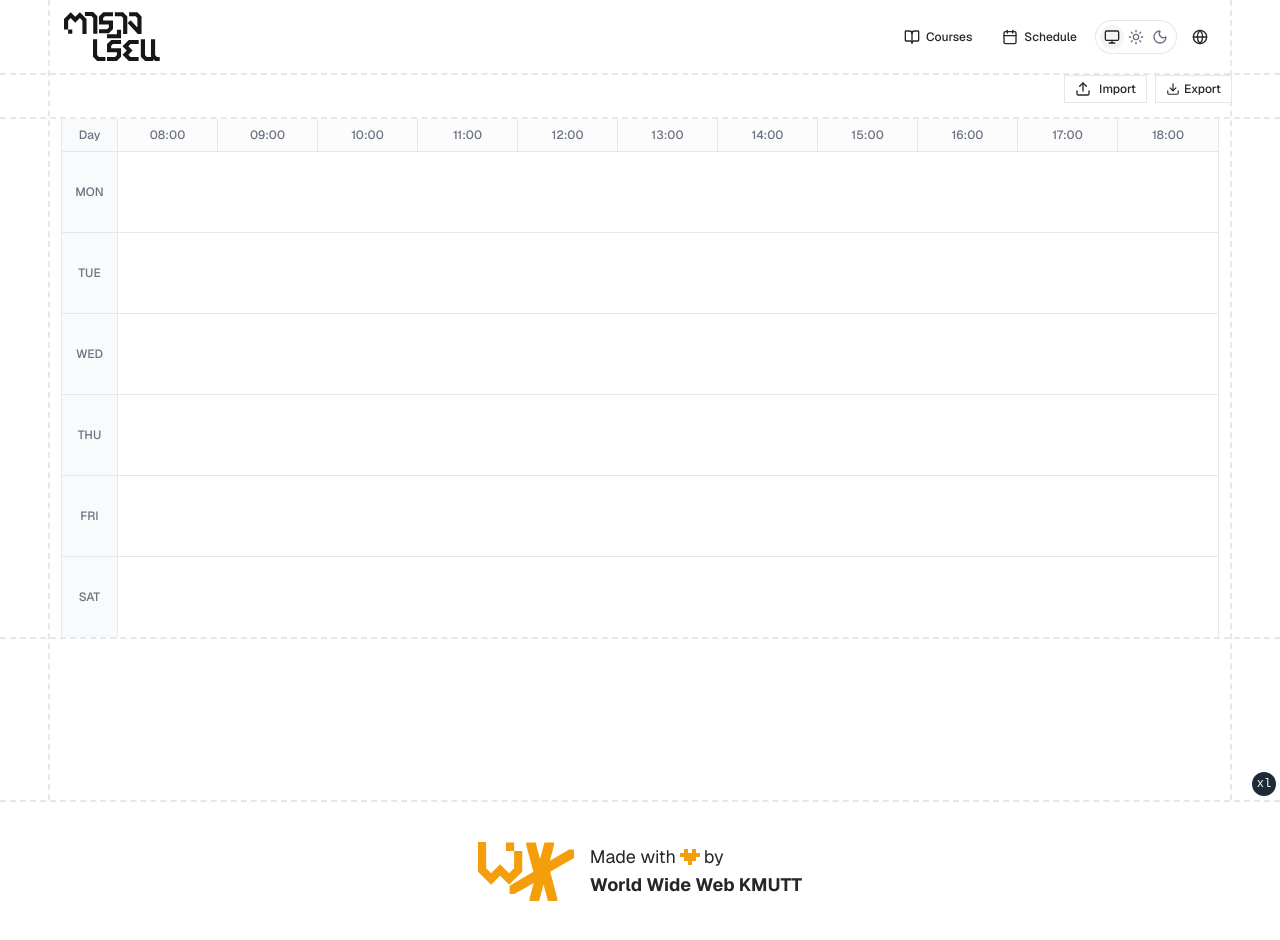
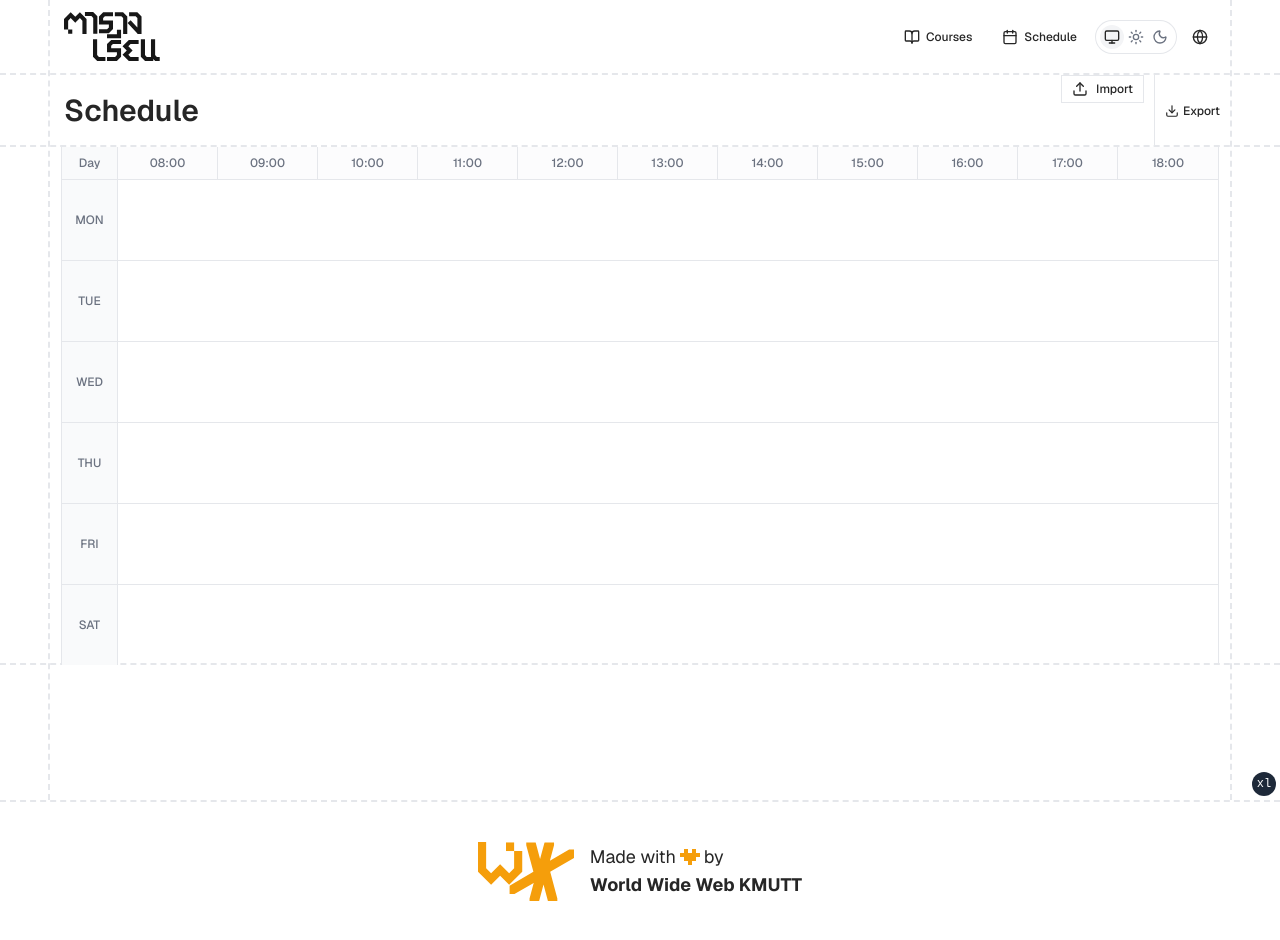
Before and after one commit to work-wide-web-kmutt/tarang-rian, a React (Vite) app in the folder apps/web/: page /schedule in a window 1280 px wide. Built offline with nearby package versions, Linux system fonts and the light colour scheme; what @content-collections/core would draw is missing.

Commit message:
feat: add customizable trigger className to ScheduleExportDialog

```diff
--- a/apps/web/src/components/schedule/export/export-dialog.tsx
+++ b/apps/web/src/components/schedule/export/export-dialog.tsx
@@ -31,7 +31,13 @@ import {
   exportAsPdf,
 } from "./utils";
 
-export function ScheduleExportDialog() {
+interface ScheduleExportDialogProps {
+  triggerClassName?: string;
+}
+
+export function ScheduleExportDialog({
+  triggerClassName,
+}: ScheduleExportDialogProps) {
   const { t } = useTranslation();
   const sessions = useSelectedGenElectives();
 
@@ -96,7 +102,10 @@ export function ScheduleExportDialog() {
   return (
     <Dialog>
       <DialogTrigger
-        className={cn(buttonVariants({ variant: "outline", size: "sm" }))}
+        className={cn(
+          buttonVariants({ variant: "outline", size: "sm" }),
+          triggerClassName
+        )}
       >
         <Download className="h-4 w-4" />
         {t("export.button", "Export")}
--- a/apps/web/src/routes/(public)/schedule.tsx
+++ b/apps/web/src/routes/(public)/schedule.tsx
@@ -1,4 +1,5 @@
 import { createFileRoute } from "@tanstack/react-router";
+import { useTranslation } from "react-i18next";
 import { Schedule } from "@/components/schedule";
 import { ScheduleExportDialog } from "@/components/schedule/export/export-dialog";
 import { ScheduleImportDialog } from "@/components/schedule/export/import-dialog";
@@ -10,14 +11,20 @@ export const Route = createFileRoute("/(public)/schedule")({
 
 function SelectedCoursesPage() {
   const selected = useSelectedGenElectives();
+  const { t } = useTranslation();
 
   return (
     <div className="container mx-auto px-12 pb-20">
-      <div className="relative flex w-full justify-end gap-2 border-dashed pb-4 after:absolute after:bottom-0 after:left-1/2 after:h-0.5 after:w-screen after:-translate-x-1/2 after:border-border after:border-b-2 after:border-dashed">
-        <ScheduleImportDialog />
-        <ScheduleExportDialog />
+      <div className="relative flex w-full items-stretch justify-between border-dashed after:absolute after:bottom-0 after:left-1/2 after:h-0.5 after:w-screen after:-translate-x-1/2 after:border-border after:border-b-2 after:border-dashed">
+        <h1 className="flex items-center px-4 font-semibold text-3xl">
+          {t("nav.schedule")}
+        </h1>
+        <div className="flex gap-2">
+          <ScheduleImportDialog />
+          <ScheduleExportDialog triggerClassName="h-18 border-0 mx-0.5 border-l-1" />
+        </div>
       </div>
-      <div className="relative flex w-full items-center justify-center px-2 pb-0.5 after:absolute after:bottom-0 after:left-1/2 after:h-0.5 after:w-screen after:-translate-x-1/2 after:border-border after:border-b-2 after:border-dashed">
+      <div className="relative flex w-full items-center justify-center px-2 after:absolute after:bottom-0 after:left-1/2 after:h-0.5 after:w-screen after:-translate-x-1/2 after:border-border after:border-b-2 after:border-dashed">
         <div className="min-w-0 overflow-x-auto">
           <Schedule
             sessions={selected}
```
